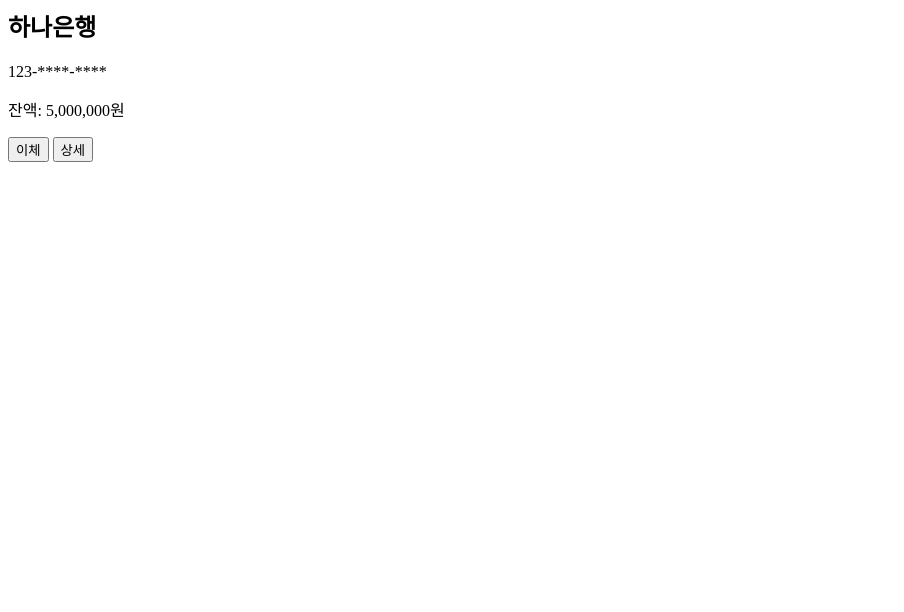
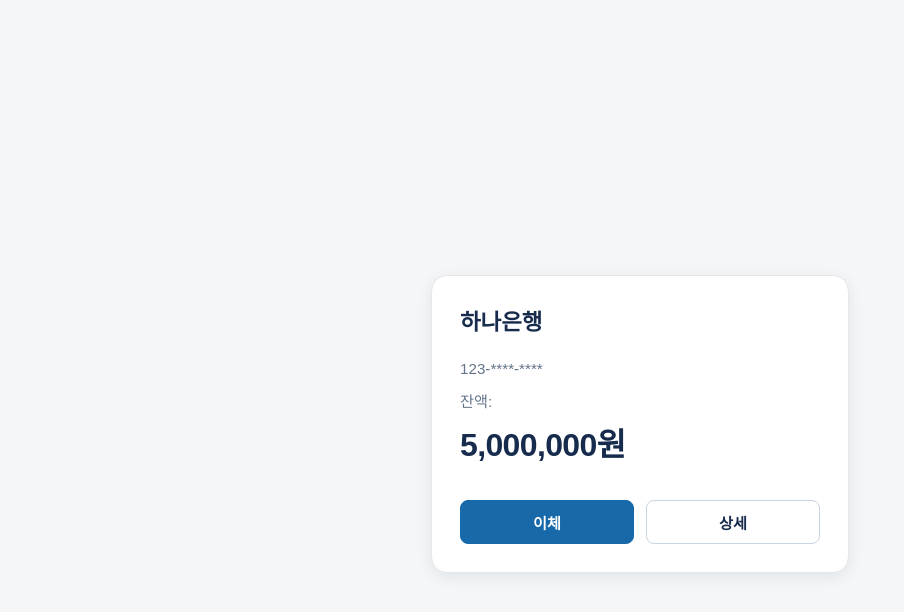
Before and after one commit to Jasonkim1109/01_web-main, a plain HTML site: page 01_html/02_html기초.html in a window 1280 px wide. Shown: the whole page, without its empty margins (0-904 px from the left). Drawn offline with Linux system fonts and the light colour scheme.

Commit message:
포트폴리오 수정

```diff
--- /dev/null
+++ b/01_html/02_html기초.css
@@ -0,0 +1,104 @@
+/*
+  수정 내역:
+  - 계좌 카드를 흰색 배경, 둥근 모서리, 옅은 그림자로 꾸몄습니다.
+  - 은행명은 굵게, 잔액은 크게 표시했습니다.
+  - footer와 버튼에 Flexbox를 사용해 버튼을 카드 하단에 나란히 배치했습니다.
+  - 아래 CSS 속성마다 사용 이유를 한글 주석으로 설명했습니다.
+*/
+
+/* 계좌 카드 전체 영역 */
+body {
+  display: flex; /* 카드를 화면 가운데 배치하기 위해 Flexbox를 사용합니다. */
+  justify-content: center; /* 카드를 가로 방향 가운데에 놓기 위해 사용합니다. */
+  align-items: center; /* 카드를 세로 방향 가운데에 놓기 위해 사용합니다. */
+  min-height: 100vh; /* 화면 높이만큼 영역을 확보해 세로 가운데 정렬이 가능하게 합니다. */
+  margin: 0; /* 브라우저 기본 바깥 여백을 제거해 배치를 정확하게 합니다. */
+  padding: 24px; /* 작은 화면에서 카드가 화면 가장자리에 붙지 않게 합니다. */
+  background-color: #f4f6f8; /* 흰 카드가 잘 보이도록 옅은 배경색을 사용합니다. */
+  font-family: Arial, sans-serif; /* 금융 정보가 명확하게 보이도록 읽기 쉬운 글꼴을 사용합니다. */
+}
+
+/* 계좌 카드 */
+article {
+  display: flex; /* 카드 내부를 세로 방향으로 정렬하기 위해 Flexbox를 사용합니다. */
+  flex-direction: column; /* 은행명, 계좌 정보, 버튼을 위에서 아래로 배치합니다. */
+  width: min(100%, 360px); /* 카드가 너무 넓어지지 않으면서 작은 화면에는 맞게 합니다. */
+  min-height: 240px; /* 버튼을 카드 하단에 안정적으로 배치할 높이를 확보합니다. */
+  padding: 28px; /* 카드 안쪽 콘텐츠와 테두리 사이에 여백을 만듭니다. */
+  border: 1px solid #e5e7eb; /* 카드 경계를 은은하게 구분합니다. */
+  border-radius: 16px; /* 카드 모서리를 부드럽게 둥글립니다. */
+  background-color: #ffffff; /* 카드 배경을 흰색으로 지정합니다. */
+  box-shadow: 0 4px 16px rgba(15, 23, 42, 0.08); /* 카드가 배경에서 살짝 떠 보이도록 옅은 그림자를 줍니다. */
+}
+
+/* 은행명 영역 */
+article header {
+  margin-bottom: 24px; /* 은행명과 계좌 정보 사이에 충분한 간격을 만듭니다. */
+}
+
+article h2 {
+  margin: 0; /* 제목의 기본 여백을 제거해 카드 안 간격을 직접 조절합니다. */
+  color: #172b4d; /* 은행명이 선명하게 보이도록 짙은 색을 사용합니다. */
+  font-size: 1.4rem; /* 은행명을 일반 본문보다 크게 표시합니다. */
+  font-weight: 700; /* 은행명을 굵게 표시해 브랜드 정보를 강조합니다. */
+}
+
+/* 계좌번호와 잔액 영역 */
+article section {
+  flex: 1; /* 남는 공간을 차지해 footer가 카드 하단으로 밀리게 합니다. */
+}
+
+article section p {
+  margin: 0 0 12px; /* 계좌번호와 잔액을 구분하기 위한 아래 여백을 줍니다. */
+  color: #64748b; /* 계좌번호처럼 보조적인 정보는 차분한 색으로 표시합니다. */
+  font-size: 0.95rem; /* 계좌번호를 잔액보다 작게 표시합니다. */
+}
+
+article section p:last-child {
+  margin-bottom: 0; /* 마지막 정보 아래의 불필요한 여백을 제거합니다. */
+}
+
+article data {
+  display: block; /* 잔액을 다음 줄에 배치해 금액을 강조합니다. */
+  margin-top: 8px; /* '잔액:' 라벨과 금액 사이에 간격을 둡니다. */
+  color: #172b4d; /* 금액이 가장 잘 보이도록 짙은 색을 사용합니다. */
+  font-size: 2rem; /* 잔액을 크게 표시해 핵심 정보를 강조합니다. */
+  font-weight: 700; /* 잔액을 굵게 표시해 빠르게 읽히도록 합니다. */
+  letter-spacing: -0.02em; /* 큰 금액의 글자 간격을 살짝 줄여 안정적으로 보이게 합니다. */
+}
+
+/* 카드 하단 버튼 영역 */
+article footer {
+  display: flex; /* 두 버튼을 가로로 배치하기 위해 Flexbox를 사용합니다. */
+  justify-content: space-between; /* 버튼을 양 끝으로 벌려 배치합니다. */
+  gap: 12px; /* 좁은 화면에서도 버튼 사이에 최소 간격을 유지합니다. */
+  margin-top: 28px; /* 계좌 정보와 버튼 사이를 분리합니다. */
+}
+
+article button {
+  flex: 1; /* 두 버튼이 같은 너비를 갖도록 합니다. */
+  min-height: 44px; /* 터치 기기에서도 누르기 쉬운 높이를 확보합니다. */
+  border: 1px solid #cbd5e1; /* 버튼 영역을 명확하게 구분합니다. */
+  border-radius: 8px; /* 카드와 어울리도록 버튼 모서리를 둥글립니다. */
+  background-color: #ffffff; /* 기본 버튼 배경을 흰색으로 지정합니다. */
+  color: #172b4d; /* 버튼 글자를 선명하게 표시합니다. */
+  font-size: 0.95rem; /* 버튼 글자를 읽기 적절한 크기로 설정합니다. */
+  font-weight: 700; /* 버튼의 행동을 명확하게 전달합니다. */
+  cursor: pointer; /* 클릭 가능한 요소임을 알려줍니다. */
+}
+
+article button:first-child {
+  border-color: #1769aa; /* 주요 행동 버튼의 테두리를 강조합니다. */
+  background-color: #1769aa; /* 이체 버튼을 주요 버튼으로 구분합니다. */
+  color: #ffffff; /* 어두운 버튼 위에서 글자가 잘 보이게 합니다. */
+}
+
+article button:hover,
+article button:focus-visible {
+  outline: 3px solid rgba(23, 105, 170, 0.24); /* 마우스와 키보드 사용 시 버튼 위치를 분명히 합니다. */
+  outline-offset: 2px; /* 포커스 테두리와 버튼 사이에 간격을 둡니다. */
+}
+
+article button:hover {
+  filter: brightness(0.95); /* 마우스를 올렸을 때 상호작용 상태를 시각적으로 보여줍니다. */
+}
--- a/01_html/02_html기초.html
+++ b/01_html/02_html기초.html
@@ -1,4 +1,15 @@
+<!DOCTYPE html>
+<html lang="ko">
+<head>
+  <meta charset="UTF-8">
+  <meta name="viewport" content="width=device-width, initial-scale=1.0">
+  <title>계좌 카드</title>
+  <!-- 수정 내역: 계좌 카드 전용 외부 CSS 파일을 연결했습니다. -->
+  <link rel="stylesheet" href="02_html기초.css">
+</head>
+<body>
   <article>
+    <!-- 수정 내역: article 안의 header, section, footer 구조는 카드의 영역을 의미별로 구분합니다. -->
     <header>
       <h2>하나은행</h2>
     </header>
@@ -13,3 +24,5 @@
       <button type="button">상세</button>
     </footer>
   </article>
+</body>
+</html>
--- a/02_css/01_postition.css
+++ b/02_css/01_postition.css
@@ -11,7 +11,7 @@
     border-style: dashed;
 }
 
-/* class */
+/* class */ 여러 위치에 같은 속성 적용하고 싶을때
 .line-need {
     border-color: blue;
     border-style: dashed;
```
Also changed, not shown: 02_css/01_position.html (+24 -8 lines), 02_css/02_z-index.html (+1 -0 lines), 99_mission/index.html (+42 -18 lines). Lines whose indentation alone changed are shown as unchanged.
